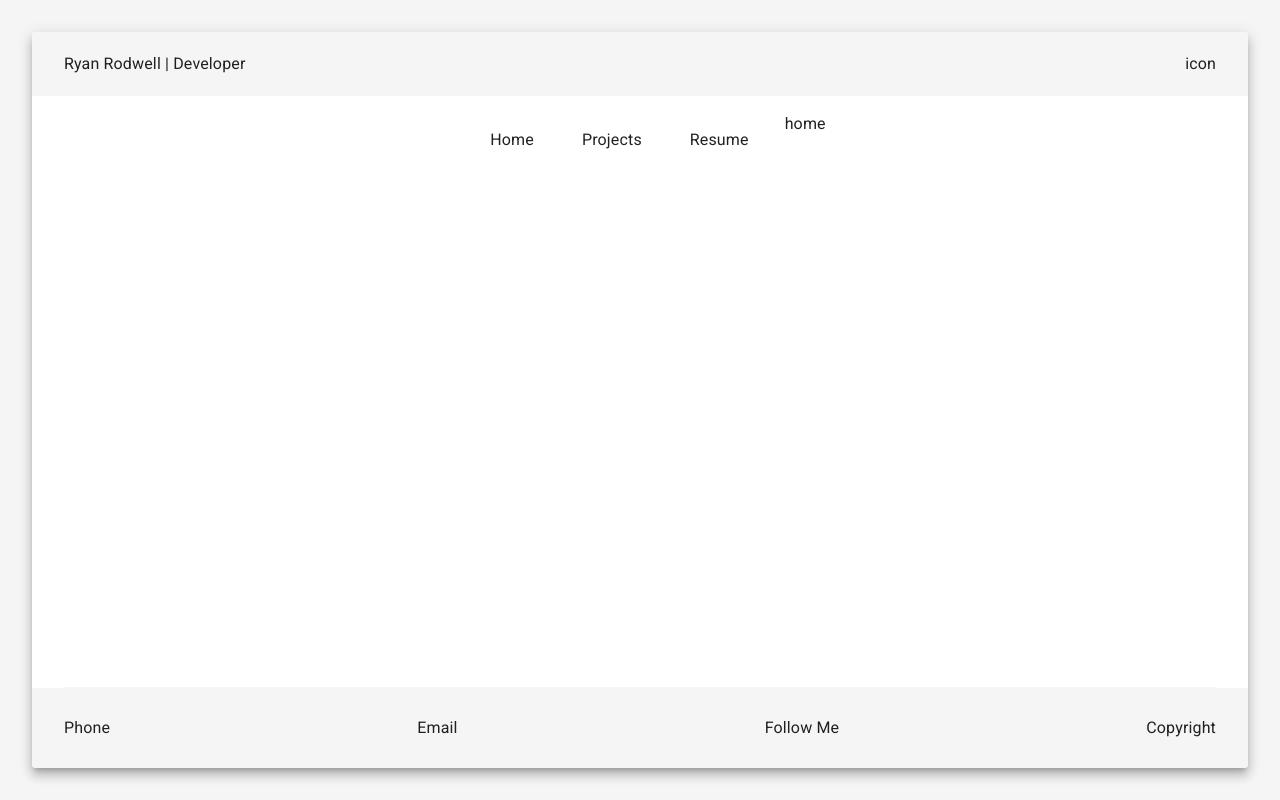
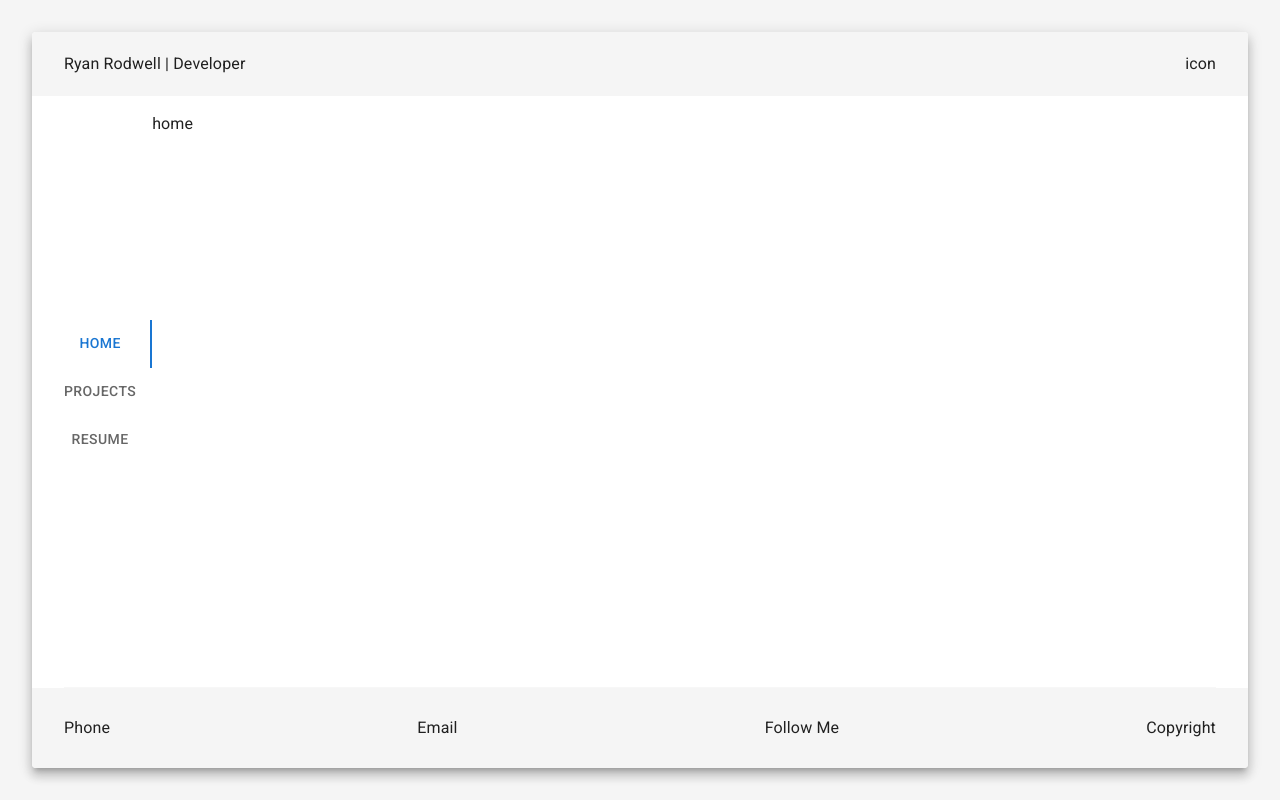
Before and after one commit to rrodwell/ryanrodwell.dev, a Gatsby site: page / in a window 1280 px wide. Built offline with nearby package versions, Linux system fonts and the light colour scheme; Gatsby itself is replaced by a stand-in of ours.

Commit message:
refactoring component structure, adding page navigation with tabs, added footer and header structure

```diff
--- a/content/pages.yaml
+++ b/content/pages.yaml
@@ -7,8 +7,8 @@
 - title: 'Resume'
   slug: '/resume'
 
-- title: 'Contact'
-  slug: '/contact'
+# - title: 'Contact'
+#   slug: '/contact'
 
 - title: 'Page Not Found'
   slug: '/404'
--- a/src/components/Footer/index.jsx
+++ b/src/components/Footer/index.jsx
@@ -6,7 +6,7 @@ import { FooterBar } from './styles'
 
 export default function Footer() {
   return (
-    <footer style={{ width: '100%'}}>
+    <footer style={{ width: '100%' }}>
       <Divider sx={{ margin: `0 ${pxToRem(32)}` }} />
       <FooterBar>
         <div>Phone</div>
--- a/src/components/Footer/styles.js
+++ b/src/components/Footer/styles.js
@@ -1,4 +1,4 @@
-import { styled } from '@mui/material/styles';
+import { styled } from '@mui/material/styles'
 import { Box } from '@mui/material'
 import { pxToRem } from '../../styles/utils'
 
--- a/src/components/Header/index.jsx
+++ b/src/components/Header/index.jsx
@@ -4,7 +4,7 @@ import { HeaderBar } from './styles'
 
 export default function Header() {
   return (
-    <header style={{ width: '100%'}}>
+    <header style={{ width: '100%' }}>
       <HeaderBar>
         <div>Ryan Rodwell | Developer</div>
         <div>icon</div>
--- a/src/components/Header/styles.js
+++ b/src/components/Header/styles.js
@@ -1,4 +1,4 @@
-import { styled } from '@mui/material/styles';
+import { styled } from '@mui/material/styles'
 import { Box } from '@mui/material'
 import { pxToRem } from '../../styles/utils'
 
--- a/src/components/Home/index.jsx
+++ b/src/components/Home/index.jsx
@@ -1,5 +1,5 @@
 import React from 'react'
 
 export default function App() {
-  return <div>home</div>
+  return <div style={{ flex: 1 }}>home</div>
 }
--- a/src/components/Layout/Body.jsx
+++ b/src/components/Layout/Body.jsx
@@ -1,9 +1,9 @@
 import React from 'react'
 
 import Pages from './Pages'
-import Navigation from './Navigation'
 
 import Header from '../Header'
+import Navigation from '../Navigation'
 import Footer from '../Footer'
 
 import { BusinessCard, BusinessCardContent } from './styles'
--- a/src/components/Layout/Navigation.jsx
+++ /dev/null
@@ -1,20 +0,0 @@
-import React from 'react'
-import Intent from '../link'
-
-export default function Navigation() {
-  return (
-    <div className="container my-3">
-      <ul className="nav justify-content-center">
-        <li className="nav-item mx-4">
-          <Intent to="/">Home</Intent>
-        </li>
-        <li className="nav-item mx-4">
-          <Intent to="/projects">Projects</Intent>
-        </li>
-        <li className="nav-item mx-4">
-          <Intent to="/resume">Resume</Intent>
-        </li>
-      </ul>
-    </div>
-  )
-}
--- a/src/components/Layout/styles.js
+++ b/src/components/Layout/styles.js
@@ -1,4 +1,4 @@
-import { styled } from '@mui/material/styles';
+import { styled } from '@mui/material/styles'
 import { Box, Card, CardContent } from '@mui/material'
 import { pxToRem } from '../../styles/utils'
 
@@ -26,4 +26,5 @@ export const BusinessCardContent = styled(CardContent)`
   display: flex;
   flex-direction: row;
   flex: 1;
+  width: 100%;
 `
--- /dev/null
+++ b/src/components/Navigation/index.jsx
@@ -0,0 +1,48 @@
+import React, { useState } from 'react'
+import { graphql, useStaticQuery } from 'gatsby'
+import { Tabs } from '@mui/material'
+
+import { NavWrapper, VerticalTab } from './styles'
+
+const query = graphql`
+  {
+    allPagesYaml(filter: { slug: { ne: "/404" } }) {
+      edges {
+        node {
+          id
+          title
+          slug
+        }
+      }
+    }
+  }
+`
+
+export default function Navigation() {
+  const [value, setValue] = useState(0)
+
+  const {
+    allPagesYaml: { edges },
+  } = useStaticQuery(query)
+
+  const handleChange = (e, newValue) => {
+    setValue(newValue)
+    window.location.href = edges[newValue].node.slug
+  }
+
+  return (
+    <NavWrapper>
+      <Tabs
+        value={value}
+        onChange={handleChange}
+        orientation="vertical"
+        centered
+        aria-label="Navigation Tabs"
+      >
+        {edges.map(({ node: { id, title } }) => (
+          <VerticalTab key={id} label={title} />
+        ))}
+      </Tabs>
+    </NavWrapper>
+  )
+}
--- /dev/null
+++ b/src/components/Navigation/styles.js
@@ -0,0 +1,13 @@
+import { styled } from '@mui/material/styles'
+import { Box, Tab } from '@mui/material'
+import { pxToRem } from '../../styles/utils'
+
+export const NavWrapper = styled(Box)`
+  height: 75%;
+  display: flex;
+  align-items: center;
+  margin: auto;
+  padding: 1rem 0;
+`
+
+export const VerticalTab = styled(Tab)``
--- a/src/components/Projects/index.jsx
+++ b/src/components/Projects/index.jsx
@@ -27,12 +27,13 @@ export default function Projects() {
       <div className="row">
         {edges.map(({ id, title, subtitle, link }) => {
           return (
-            <Card
-              key={id}
-              cardTitle={title}
-              cardSubtitle={subtitle}
-              link={link}
-            />
+            // <Card
+            //   key={id}
+            //   cardTitle={title}
+            //   cardSubtitle={subtitle}
+            //   link={link}
+            // />
+            <div>{title}</div>
           )
         })}
       </div>
--- a/src/components/link.js
+++ /dev/null
@@ -1,19 +0,0 @@
-import React from 'react'
-
-export default function Intent({ children, to }) {
-  return (
-    // <Link
-    // cover bg="#ffdd47"
-    //   className="nav-link"
-    //   to={to}
-    //   activeStyle={{
-    //     color: "white",
-    //   }}
-    //   style={{
-    //     color: "grey",
-    //   }}
-    // >
-    <div>{children}</div>
-    // </Link>
-  )
-}
```
Also changed, not shown: src/styles/theme.js (added).
